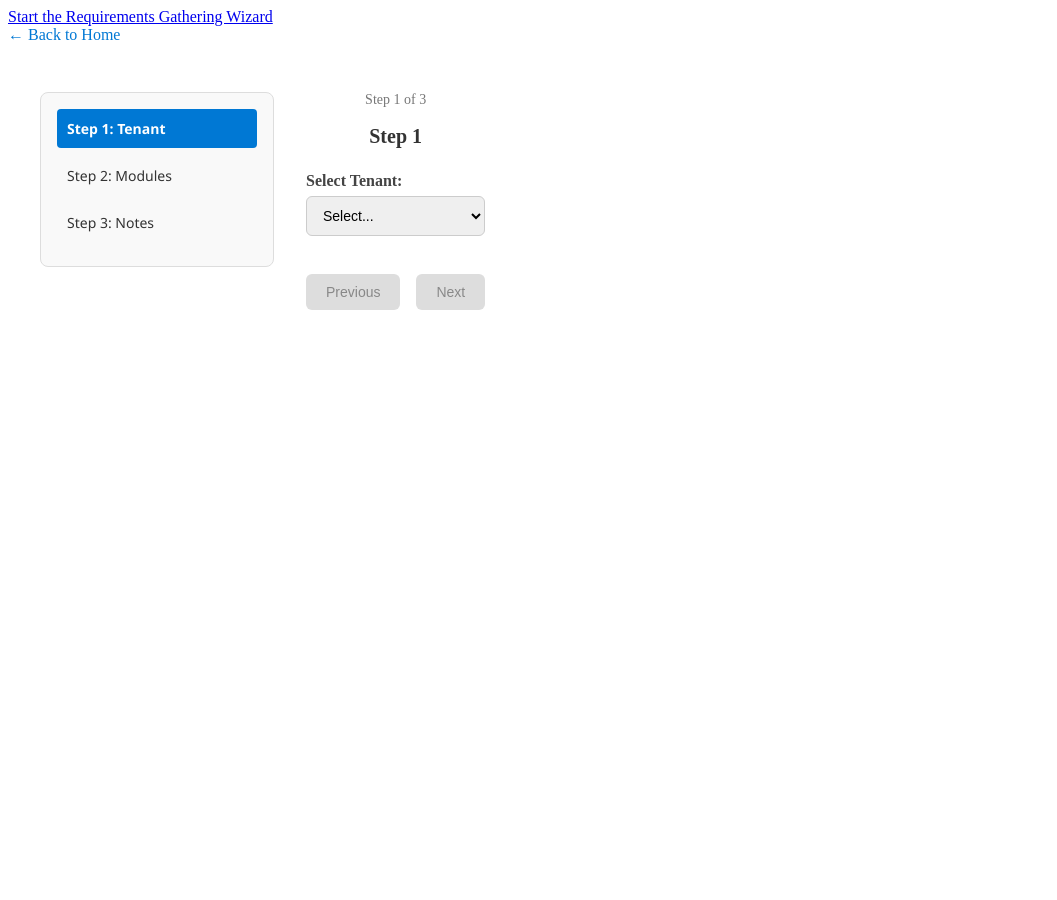
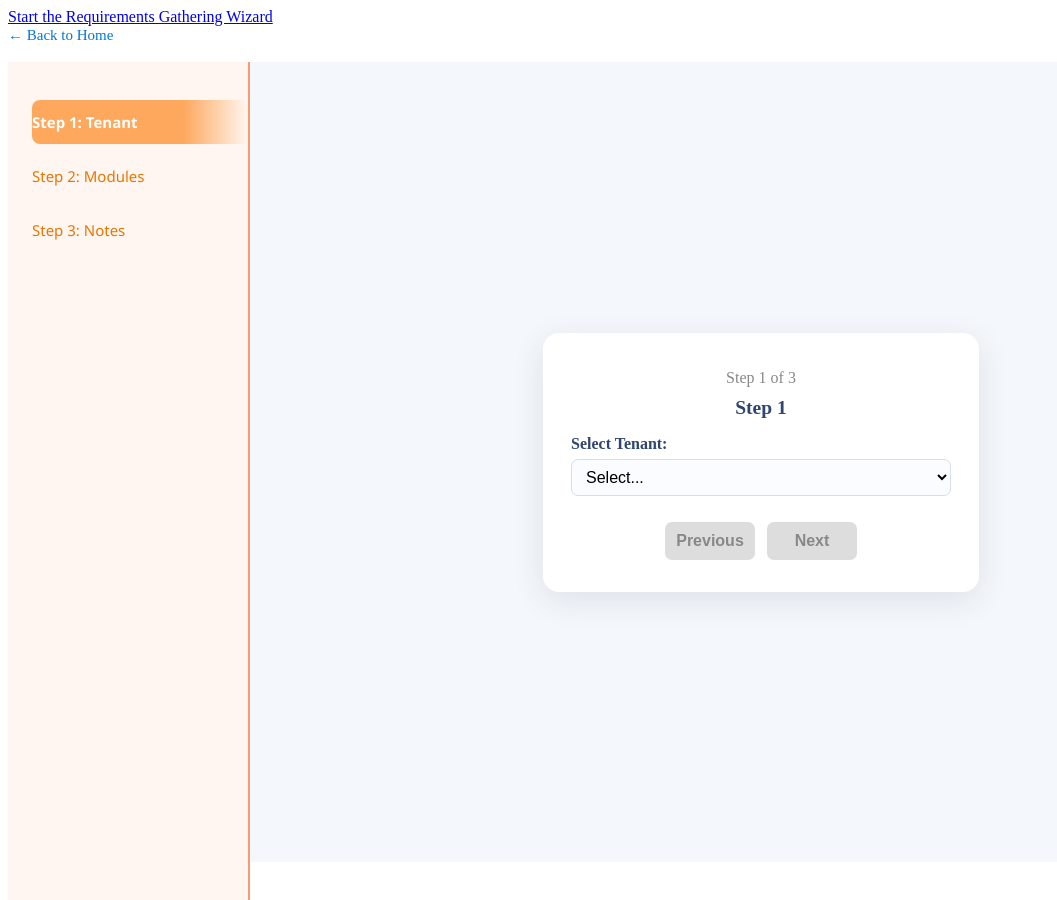
Before and after one commit to Xiaoliuliu666-leaner/Test.Onboarding, an Angular app: page /requirements/wizard in a window 1280 px wide. Shown: the whole page, without its empty margins (0-1057 px from the left). Before the commit the page ends 800 px from the top, so only its background shows below. Built offline with nearby package versions, Linux system fonts and the light colour scheme.

Commit message:
add and refine SCSS for flexbox wizard layout, sidebar, and module steps

```diff
--- a/src/app/requirements-wizard/requirements-wizard.scss
+++ b/src/app/requirements-wizard/requirements-wizard.scss
@@ -1,247 +1,208 @@
-.wizard-container {
-  max-width: 640px;
-  margin: 48px auto;
-  padding: 32px;
-  background: #fff;
-  border-radius: 12px;
-  box-shadow: 0 8px 20px rgba(0, 0, 0, 0.08);
+.wizard-layout {
+  display: flex;
+  height: 100vh;
+  background: #f4f7fb;
+}
+
+.wizard-sidebar {
+  flex: 0 0 240px;
+  background: #fff6f1;
+  border-right: 2px solid #f99b71;
+  padding: 38px 0 0 0;
   font-family: 'Segoe UI', sans-serif;
+  font-size: 15px;
+  height: 100%;
 
-  label {
-    margin-bottom: 6px;
-    display: block;
-    font-weight: 600;
-    color: #444;
+  ul {
+    list-style: none;
+    padding: 0 0 0 24px;
+    margin: 0;
   }
-
-  input,
-  select,
-  textarea {
-    display: block;
-    width: 100%;
-    max-width: 100%;
-    box-sizing: border-box;
-    margin-bottom: 18px;
+  li {
+    padding: 12px 8px 12px 0;
+    margin-bottom: 10px;
+    border-radius: 8px 0 0 8px;
+    color: #ea7600;
+    font-weight: 500;
+    background: none;
+    transition: background 0.2s, color 0.2s;
+    &.active {
+      background: linear-gradient(90deg, #fda85c 70%, #fff6f1 100%);
+      color: #fff;
+      font-weight: bold;
+    }
+  }
+  .step-summary-item {
+    margin: 2px 0 7px 18px;
+    font-size: 13px;
+    color: #ae6412;
+    font-weight: normal;
+    opacity: 0.8;
+    background: none;
+    border-radius: 0;
+    padding: 0;
   }
 }
 
-h2 {
-  text-align: center;
-  margin-bottom: 24px;
-  font-size: 20px;
-  font-weight: 600;
-  color: #333;
+//居中主内容
+.wizard-content-center {
+  flex: 1 1 auto;
+  min-width: 0;
+  min-height: 0;
+  display: flex;
+  align-items: center;
+  justify-content: center;
+  background: #f4f7fb;
+  height: 100vh;
+  overflow-y: auto;
 }
 
+//白色卡片，统一每步
+.wizard-card {
+  background: #fff;
+  border-radius: 16px;
+  box-shadow: 0 8px 32px 0 rgba(44, 63, 94, 0.11);
+  max-width: 380px;
+  width: 100%;
+  margin: 0 auto;
+  padding: 36px 28px 32px 28px;
+  display: flex;
+  flex-direction: column;
+  align-items: stretch;
+}
 .step-indicator {
   text-align: center;
-  font-size: 14px;
-  color: #777;
-  margin-bottom: 12px;
+  font-size: 1rem;
+  color: #888;
+  margin-bottom: 10px;
 }
-
-label {
-  display: block;
+.wizard-card h2 {
+  text-align: center;
+  font-size: 1.22rem;
+  font-weight: 600;
+  color: #304571;
+  margin-bottom: 16px;
+  margin-top: 0;
+}
+.wizard-card label {
   margin-bottom: 6px;
   font-weight: 600;
-  color: #444;
+  color: #304571;
+  font-size: 1rem;
 }
-
-input[type="text"],
-input[type="email"],
-input[type="tel"],
-textarea,
-select {
+.wizard-card select,
+.wizard-card input,
+.wizard-card textarea {
+  margin-bottom: 18px;
   width: 100%;
-  padding: 10px 12px;
-  border: 1px solid #ccc;
-  border-radius: 6px;
-  margin-bottom: 18px;
-  font-size: 14px;
-  transition: border 0.2s ease;
+  padding: 8px 10px;
+  border-radius: 7px;
+  border: 1.2px solid #d6ddeb;
+  background: #fafcff;
+  font-size: 1rem;
+  transition: border 0.18s;
 }
-
-input:focus,
-textarea:focus,
-select:focus {
+.wizard-card select:focus,
+.wizard-card input:focus,
+.wizard-card textarea:focus {
   border-color: #0078d4;
-  outline: none;
-  background-color: #f3faff;
+  background: #f1f7ff;
 }
-
-.wizard-nav {
+.wizard-card .wizard-nav {
   display: flex;
-  justify-content: space-between;
-  gap:1rem;
-  margin-top: 20px;
+  justify-content: center;
+  gap: 12px;
+  margin-top: 8px;
 }
-
-button {
-  padding: 10px 20px;
-  font-size: 14px;
+.wizard-card .wizard-nav button {
+  min-width: 90px;
+  padding: 10px 0;
+  border-radius: 7px;
   border: none;
-  border-radius: 6px;
-  font-weight: 500;
+  font-size: 1rem;
+  font-weight: 600;
   cursor: pointer;
-  transition: background-color 0.2s ease;
+  background: #0078d4;
+  color: #fff;
+  transition: background 0.16s;
 }
-
-button:disabled {
-  background-color: #ddd;
+.wizard-card .wizard-nav button:disabled {
+  background: #ddd;
   color: #888;
   cursor: not-allowed;
 }
-
-button:not(:disabled) {
-  background-color: #0078d4;
-  color: #fff;
+.wizard-card .wizard-nav button:not(:disabled):hover {
+  background: #005fa3;
 }
 
-button:not(:disabled):hover {
-  background-color: #005fa3;
+//Step2 模块选择卡片风格
+.module-grid {
+  display: grid;
+  grid-template-columns: 1fr 1fr;
+  gap: 18px;
+  margin-bottom: 22px;
+}
+.module-item {
+  border: 1.5px solid #dde3ec;
+  border-radius: 11px;
+  padding: 14px 10px 13px 12px;
+  background: #fafcff;
+  display: flex;
+  align-items: flex-start;
+  transition: border 0.18s, box-shadow 0.18s, background 0.18s;
+  &.selected {
+    border: 2px solid #0078d4;
+    background: #f1f7ff;
+    box-shadow: 0 3px 18px rgba(44,63,94,0.11);
+  }
+  .module-row {
+    display: grid;
+    grid-template-columns: 32px 1fr 2fr;
+    align-items: center;
+    gap: 10px;
+    width: 100%;
+    .module-title {
+      font-size: 15px;
+      font-weight: 600;
+      color: #0078d4;
+    }
+    .module-description {
+      font-size: 13px;
+      color: #7a8799;
+    }
+  }
+  input[type='checkbox'] {
+    transform: scale(1.13);
+    accent-color: #0078d4;
+    cursor: pointer;
+    justify-self: center;
+    margin-right: 2px;
+  }
 }
 
-.error-msg {
-  color: red;
-  font-size: 13px;
-  margin-top: -14px;
-  margin-bottom: 12px;
+// textarea
+.wizard-card textarea {
+  margin-top: 6px;
+  border: 1.5px solid #dde3ec;
+  border-radius: 8px;
+  font-size: 1rem;
+  color: #333;
+  padding: 8px 10px;
+  min-height: 68px;
+  resize: vertical;
 }
 
+//回到首页链接
 .back-home-link {
   display: inline-block;
-  margin-bottom: 16px;
+  margin-bottom: 18px;
   color: #0078d4;
   text-decoration: none;
   font-weight: 500;
-  transition: color 0.2s;
-
+  font-size: 15px;
+  transition: color 0.19s;
   &:hover {
     color: #005fa3;
     text-decoration: underline;
   }
 }
-
-.wizard-layout {
-  display: flex;
-  gap: 32px;
-  padding: 32px;
-  align-items: flex-start;
-}
-
-.wizard-sidebar {
-  width: 200px;
-  background-color: #f9f9f9;
-  border: 1px solid #ddd;
-  border-radius: 8px;
-  padding: 16px;
-  font-family: 'Segoe UI', sans-serif;
-  font-size: 14px;
-}
-
-.step-summary-item {
-  margin-left: 24px;
-  font-size: 13px;
-  color: #666;
-  list-style-type: disc;
-}
-
-.wizard-sidebar ul {
-  list-style: none;
-  padding: 0;
-  margin: 0;
-}
-
-.wizard-sidebar li {
-  padding: 10px;
-  margin-bottom: 8px;
-  border-radius: 4px;
-  color: #333;
-  transition: background-color 0.2s ease;
-}
-
-.wizard-sidebar li.active {
-  background-color: #0078d4;
-  color: #fff;
-  font-weight: 600;
-}
-
-.selected-module-panel {
-  margin-top: 24px;
-  background: #e6f2fb;
-  padding: 16px;
-  border-left: 4px solid #0078d4;
-  border-radius: 6px;
-
-  ul {
-    padding-left: 20px;
-    margin: 0;
-  }
-
-  li {
-    margin-bottom: 6px;
-    font-size: 14px;
-    color: #333;
-  }
-}
-
-.module-item {
-  border: 2px solid #ddd;
-  border-radius: 10px;
-  background-color: #fff;
-  transition: all 0.2s ease;
-
-
-  &.selected {
-    border-color: #0078d4;
-    background-color: #e6f2fb;
-  }
-
-  .module-row {
-    display: grid;
-    grid-template-columns: 40px 1fr 2fr;
-    align-items: center;
-    gap: 20px;
-    padding: 20px;
-    cursor: pointer;
-  }
-
-  input[type='checkbox'] {
-    transform: scale(1.3);
-    accent-color: #0078d4;
-    cursor: pointer;
-    justify-self: center;
-  }
-
-
-  .module-title {
-    font-size: 16px;
-    font-weight: 600;
-    color: #222;
-  }
-
-  .module-description {
-    font-size: 14px;
-    color: #555;
-    line-height: 1.4;
-  }
-}
-
- .module-name {
-    font-size: 16px;
-    font-weight: 600;
-    color: #222;
-  }
-
-.module-grid {
-  display: grid;
-  grid-template-columns: repeat(auto-fit, minmax(300px, 1fr));
-  gap: 20px;
-}
-
-.step-summary-item {
-  margin-left: 24px;
-  font-size: 13px;
-  color: #666;
-  list-style-type: disc;
-}
```
